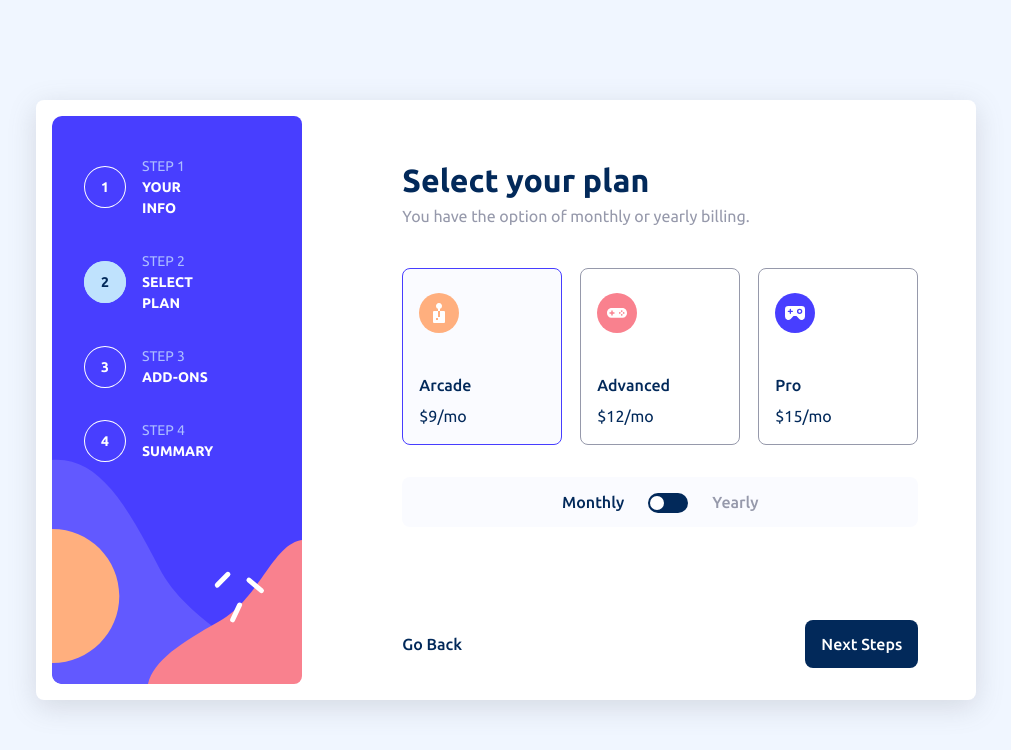
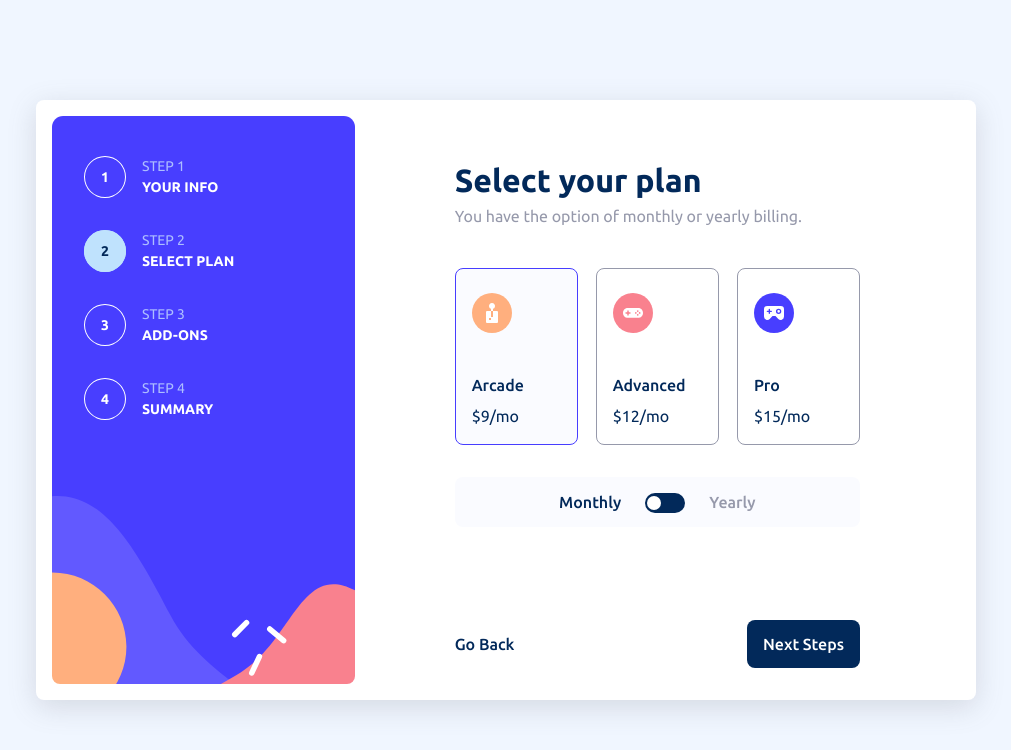
Before and after one commit to nivancheva/multi-step-form-react, a React (Vite) app: page / in a window 1280 px wide. Both pictures are taken after typing "Sample", "name@example.com", "5551234" into the empty fields and a click on the button "Next Steps". Shown: the top 750 px of the page, without its empty margins (134-1145 px from the left). Built offline with nearby package versions, Linux system fonts and the light colour scheme.

Commit message:
fix sizing

```diff
--- a/src/App.css
+++ b/src/App.css
@@ -44,7 +44,7 @@
         padding: 1rem;
         background-color: var(--clr-white);
         box-shadow: var(--box-shadow);
-        max-width: 940px;
+        width: calc(100% - 2rem);
         min-height: 600px;
         margin-inline: 1rem;
     }
@@ -53,3 +53,9 @@
         padding: 2.5rem 6.25rem 1rem;
     }
 }
+
+@media (min-width:972px) {
+    .step-form {
+        width: 940px;
+    }
+}
--- a/src/step-components/StepTwoSelectPlan.css
+++ b/src/step-components/StepTwoSelectPlan.css
@@ -11,10 +11,3 @@
         margin-bottom: 2rem;
     }
 }
-
-
-@media (min-width:940px) {
-    .plan-card {
-        min-width: 10rem;
-    }
-}
```
